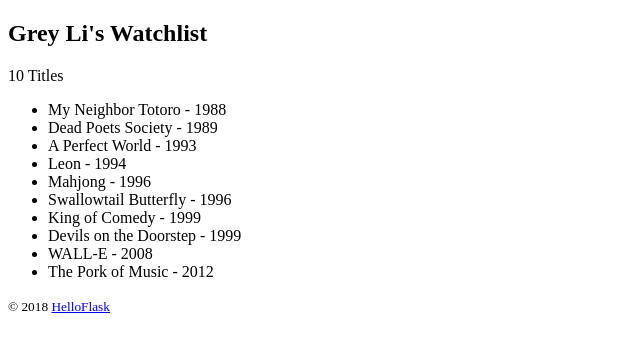
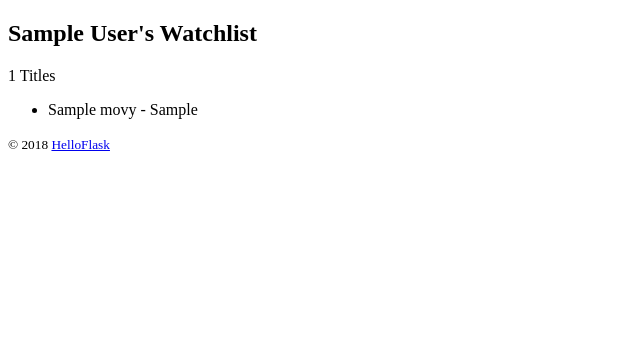
Before and after one commit to qiufengf/-flask, a Flask app: page / in a window 1280 px wide. Shown: the top 352 px of the page, without its empty margins (0-640 px from the left). Run offline with Flask 3, Linux system fonts and the light colour scheme; tables that the repository leaves empty hold one stand-in row (values such as "Sample post").

Commit message:
添加Flask数据库

```diff
--- a/app.py
+++ b/app.py
@@ -1,26 +1,34 @@
-from flask import url_for, Flask,render_template
-from markupsafe import escape
+from flask import Flask, render_template
+from flask_sqlalchemy import SQLAlchemy
 
+# 配置数据库
+app = Flask(__name__)
+app.config['SQLALCHEMY_DATABASE_URI'] = 'mysql://root:123@127.0.0.1:3306/first'
+app.config['SQLALCHEMY_TRACK_MODIFICATIONS'] = False  # 禁用修改追踪
 
-# 准备虚拟数据
-name = 'Grey Li'
-movies = [
-    {'title': 'My Neighbor Totoro', 'year': '1988'},
-    {'title': 'Dead Poets Society', 'year': '1989'},
-    {'title': 'A Perfect World', 'year': '1993'},
-    {'title': 'Leon', 'year': '1994'},
-    {'title': 'Mahjong', 'year': '1996'},
-    {'title': 'Swallowtail Butterfly', 'year': '1996'},
-    {'title': 'King of Comedy', 'year': '1999'},
-    {'title': 'Devils on the Doorstep', 'year': '1999'},
-    {'title': 'WALL-E', 'year': '2008'},
-    {'title': 'The Pork of Music', 'year': '2012'},
-]
-app = Flask(__name__)
+# 初始化数据库
+db = SQLAlchemy(app)
+
+# 定义模型类，手动指定表名
+class User(db.Model):
+    __tablename__ = 'users'  # 手动指定表名
+    id = db.Column(db.Integer, primary_key=True)
+    name = db.Column(db.String(20))  # 用户名
+
+class Movie(db.Model):
+    __tablename__ = 'movies'  # 手动指定表名
+    id = db.Column(db.Integer, primary_key=True)
+    title = db.Column(db.String(20))  # 电影标题
+    year = db.Column(db.String(4))  # 电影年份
 
 @app.route('/')
 def index():
-    return render_template('index.html',name=name,movies=movies)
+    user = User.query.first()
+    movies = Movie.query.all()
+    return render_template('index.html',user=user,movies=movies)
 
+
+
+# 启动应用
 if __name__ == '__main__':
     app.run(debug=True)
--- a/templates/index.html
+++ b/templates/index.html
@@ -2,10 +2,10 @@
 <html lang="en">
 <head>
     <meta charset="utf-8">
-    <title>{{ name }}'s Watchlist</title>
+    <title>{{ user.name }}'s Watchlist</title>
 </head>
 <body>
-    <h2>{{ name }}'s Watchlist</h2>
+    <h2>{{ user.name }}'s Watchlist</h2>
     {# 使用 length 过滤器获取 movies 变量的长度 #}
     <p>{{ movies|length }} Titles</p>
     <ul>
```
Also changed, not shown: 1.py (+32 -3 lines), templates/404.html (added, +26 -0 lines).
